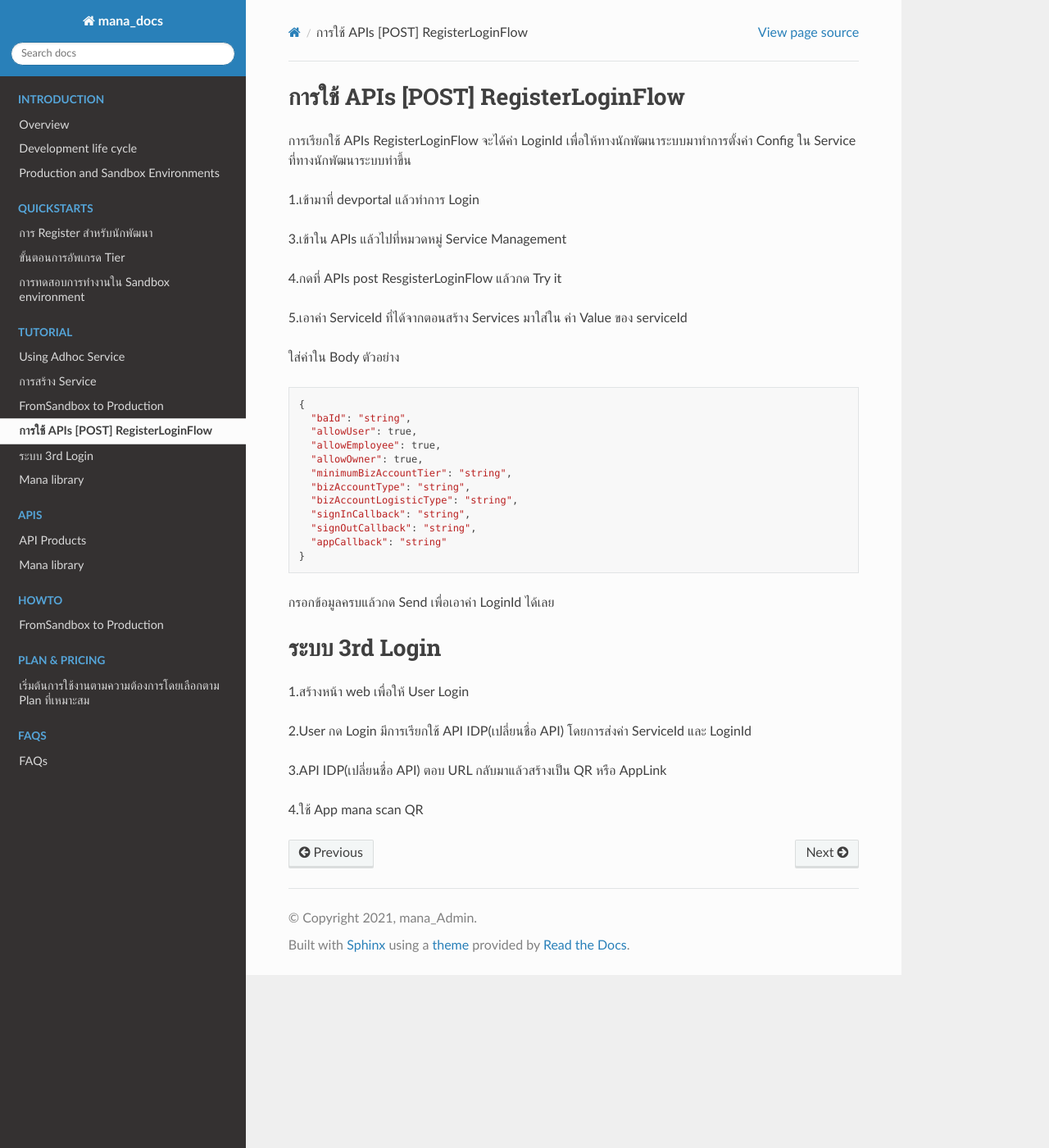
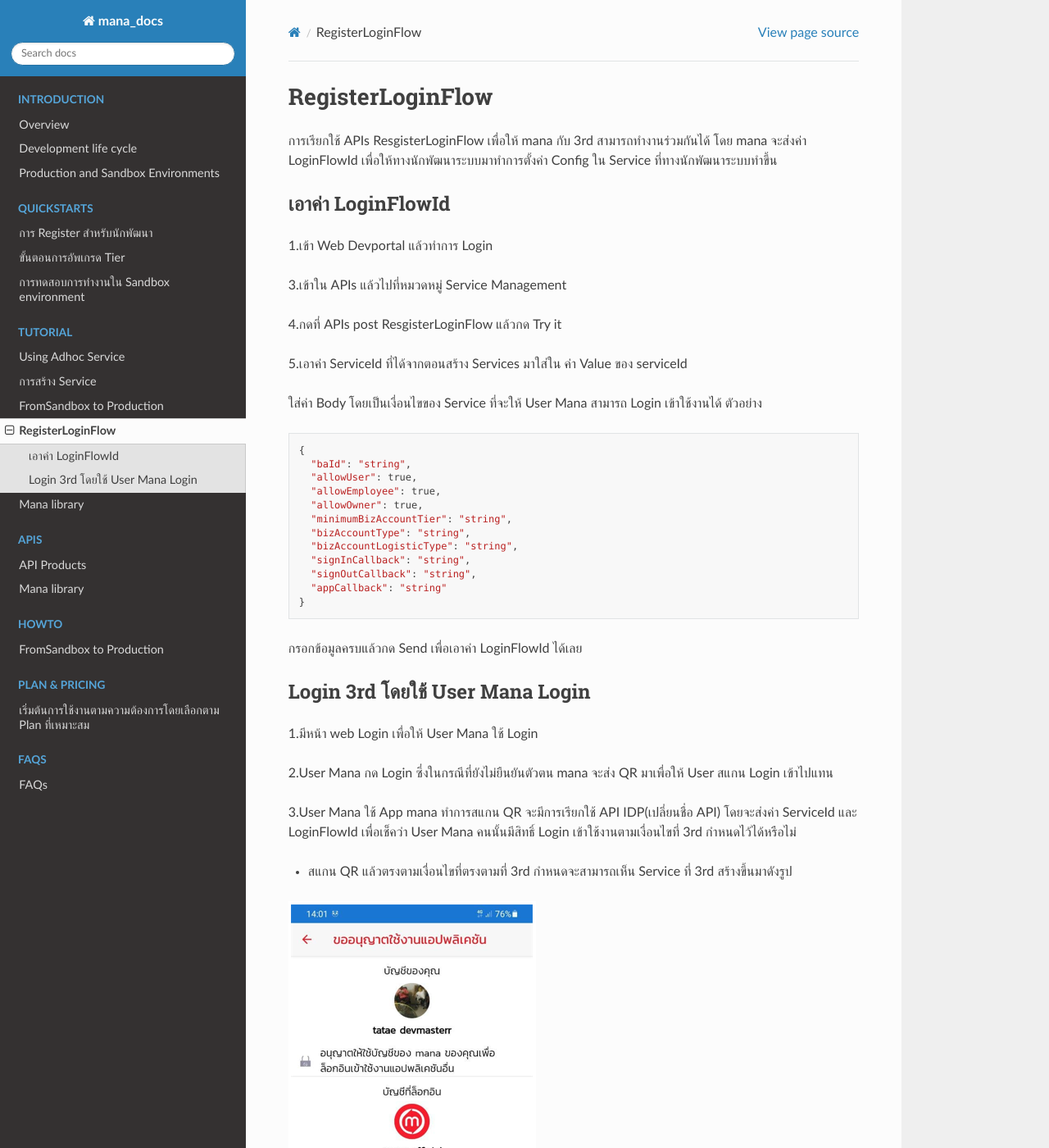
Before and after one commit to group-thes/doc-mana-dev, a Sphinx documentation site: the page built from source/Tutorial/RegisterLoginFlow.md, in a window 1280 px wide and 1400 px high. Shown: the whole window at 82% size. Built offline with Sphinx 7.4.7 and the Read the Docs theme 2.0.0, drawn with Linux system fonts in a browser that asks for light colours; some of the changed text lies outside the part shown.

Commit message:
doc registerloginflow

````diff
--- a/source/Tutorial/RegisterLoginFlow.md
+++ b/source/Tutorial/RegisterLoginFlow.md
@@ -1,9 +1,10 @@
-# การใช้ APIs [POST] RegisterLoginFlow
+# RegisterLoginFlow
 
-การเรียกใช้ APIs RegisterLoginFlow จะได้ค่า LoginId  เพื่อให้ทางนักพัฒนาระบบมาทำการตั้งค่า Config ใน Service ที่ทางนักพัฒนาระบบทำขึ้น
+การเรียกใช้ APIs ResgisterLoginFlow เพื่อให้ mana กับ 3rd สามารถทำงานร่วมกันได้ โดย mana จะส่งค่า LoginFlowId  เพื่อให้ทางนักพัฒนาระบบมาทำการตั้งค่า Config ใน Service ที่ทางนักพัฒนาระบบทำขึ้น
 
+## เอาค่า LoginFlowId
 
-1.เข้ามาที่ devportal แล้วทำการ Login
+1.เข้า Web Devportal แล้วทำการ Login
 
 3.เข้าใน APIs แล้วไปที่หมวดหมู่ Service Management
 
@@ -11,7 +12,7 @@
 
 5.เอาค่า ServiceId ที่ได้จากตอนสร้าง Services  มาใส่ใน ค่า Value ของ serviceId
 
-ใส่ค่าใน Body ตัวอย่าง
+ใส่ค่า Body โดยเป็นเงื่อนไขของ Service ที่จะให้ User Mana สามารถ Login เข้าใช้งานได้ ตัวอย่าง
 ```
 {
   "baId": "string",
@@ -26,15 +27,21 @@
   "appCallback": "string"
 }
 ```
-กรอกข้อมูลครบแล้วกด Send เพื่อเอาค่า LoginId ได้เลย
+กรอกข้อมูลครบแล้วกด Send เพื่อเอาค่า LoginFlowId ได้เลย
+
+## Login 3rd โดยใช้ User Mana Login
+
+1.มีหน้า web Login เพื่อให้ User Mana ใช้ Login
+
+2.User Mana กด Login ซึ่งในกรณีที่ยังไม่ยืนยันตัวตน  mana จะส่ง QR มาเพื่อให้ User สแกน Login เข้าไปแทน
+
+3.User Mana ใช้ App mana ทำการสแกน QR จะมีการเรียกใช้ API IDP(เปลี่ยนชื่อ API) โดยจะส่งค่า ServiceId และ LoginFlowId เพื่อเช็คว่า User Mana คนนั้นมีสิทธิ์ Login เข้าใช้งานตามเงื่อนไขที่ 3rd กำหนดไว้ได้หรือไม่
+- สแกน QR แล้วตรงตามเงื่อนไขที่ตรงตามที่ 3rd กำหนดจะสามารถเห็น Service ที่ 3rd สร้างขึ้นมาดังรูป
+
+![a](../img/Tutorial/RegisterLoginFlow/shop.PNG)
 
 
-# ระบบ 3rd Login
+- สแกน QR แล้วไม่ตรงตามเงื่อนไขที่ตรงตามที่ 3rd กำหนดจะไม่ขึ้น Service ที่ 3rd สร้างขึ้น ดังรูป
 
-1.สร้างหน้า web เพื่อให้ User Login
 
-2.User กด Login มีการเรียกใช้ API IDP(เปลี่ยนชื่อ API) โดยการส่งค่า ServiceId และ LoginId
-
-3.API IDP(เปลี่ยนชื่อ API) ตอบ URL กลับมาแล้วสร้างเป็น QR หรือ AppLink
-
-4.ใช้ App mana scan QR
+![a](../img/Tutorial/RegisterLoginFlow/noshop.PNG)
````
Also changed, not shown: source/img/Tutorial/RegisterLoginFlow/noshop.PNG (added), source/img/Tutorial/RegisterLoginFlow/rlf1.PNG (deleted), source/img/Tutorial/RegisterLoginFlow/rlf2.PNG (deleted), source/img/Tutorial/RegisterLoginFlow/rlf3.PNG (deleted), source/img/Tutorial/RegisterLoginFlow/shop.PNG (added).
